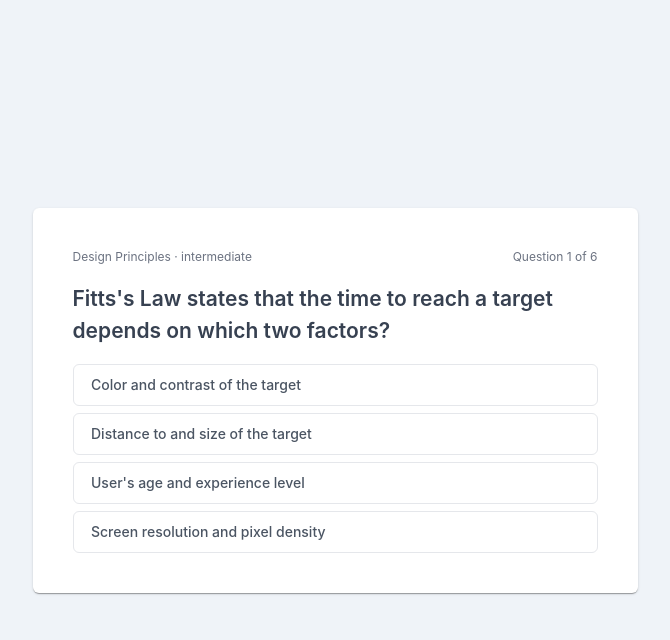
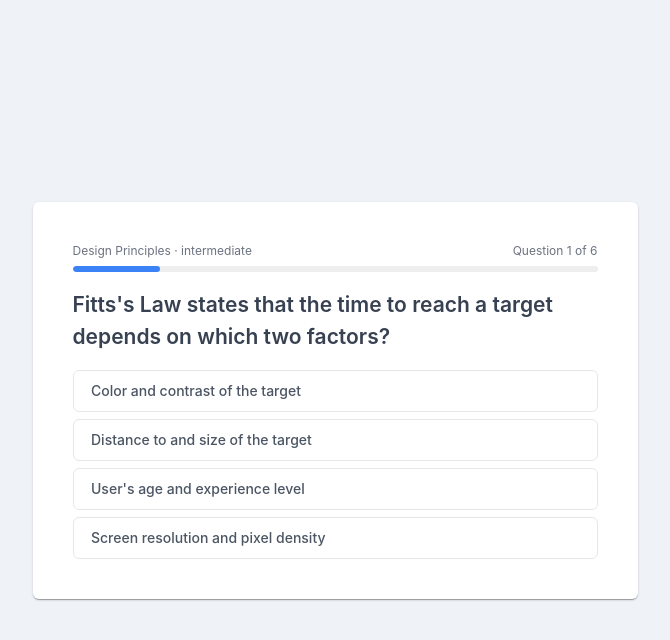
Before and after one commit to designdexter/design-system, a React (Vite) app: page / in a window 1280 px wide. Both pictures are taken after a click on the button "Intermediate". Shown: the top 640 px of the page, without its empty margins (305-975 px from the left). Built offline with nearby package versions, Linux system fonts and the light colour scheme.

Commit message:
Fix App.tsx: complete question 16, fix guard placement, clean up structure

```diff
--- a/src/App.css
+++ b/src/App.css
@@ -155,3 +155,25 @@ body {
   font-size: var(--font-size-base);
   color: var(--color-text-secondary);
 }
+
+/* ── Progress Bar ── */
+.progress-wrapper {
+  display: flex;
+  flex-direction: column;
+  gap: 6px;
+}
+
+.progress-track {
+  width: 100%;
+  height: 6px;
+  background: var(--surface-200);
+  border-radius: var(--border-radius-full);
+  overflow: hidden;
+}
+
+.progress-fill {
+  height: 100%;
+  background: var(--color-primary);
+  border-radius: var(--border-radius-full);
+  transition: width 0.3s ease;
+}
--- a/src/App.tsx
+++ b/src/App.tsx
@@ -1,4 +1,5 @@
 import './App.css';
+import { useState } from 'react';
 import { Button } from './stories/Button';
 
 // ── Question Bank ──────────────────────────────────────────────
@@ -73,7 +74,8 @@ const questions = [
     category: "Accessibility",
     explanation: "WCAG 2.1 AA requires a minimum 4.5:1 contrast ratio for normal text and 3:1 for large text (18pt+ or 14pt+ bold)."
   },
-  {id: 6,
+  {
+    id: 6,
     question: "What is the 'peak-end rule' in user experience?",
     options: [
       "Users remember the most recent interaction and the overall average experience",
@@ -86,7 +88,8 @@ const questions = [
     category: "Psychology",
     explanation: "The peak-end rule suggests that people judge an experience largely based on how they felt at its most intense point and at its end, rather than the total sum or average of every moment."
   },
-    {id: 7,
+  {
+    id: 7,
     question: "Which of the following is NOT a common method for conducting user research?",
     options: [
       "Surveys",
@@ -99,7 +102,8 @@ const questions = [
     category: "User Research",
     explanation: "A/B testing is a method for comparing two versions of a design to see which performs better, but it's not typically used for gathering qualitative user insights like surveys, card sorting, or heatmaps."
   },
-    {id: 8,
+  {
+    id: 8,
     question: "What is the main goal of 'mobile-first' design?",
     options: [
       "To create a separate mobile app for users",
@@ -112,7 +116,8 @@ const questions = [
     category: "Responsive Design",
     explanation: "Mobile-first design means starting the design process with the smallest screen in mind, ensuring that the core content and functionality are prioritized before adding enhancements for larger screens."
   },
-    {id: 9,
+  {
+    id: 9,
     question: "In UX writing, what does the term 'microcopy' refer to?",
     options: [
       "The main body of text on a webpage",
@@ -125,8 +130,9 @@ const questions = [
     category: "UX Writing",
     explanation: "Microcopy refers to the small bits of text that help users navigate an interface, such as button labels, error messages, and tooltips."
   },
-    {id: 10,
-      question: "What is 'dark pattern' in UX design?",
+  {
+    id: 10,
+    question: "What is a 'dark pattern' in UX design?",
     options: [
       "A design that uses dark colors to create a moody atmosphere",
       "A design that intentionally tricks users into doing something they might not want to do",
@@ -152,8 +158,9 @@ const questions = [
     category: "UI Elements",
     explanation: "A call to action (CTA) is a button or link that encourages users to take a specific action, such as 'Sign Up', 'Buy Now', or 'Learn More'."
   },
-    { id: 12,
-      question: "What is the 'Hick's Law' in UX design?",
+  {
+    id: 12,
+    question: "What is 'Hick's Law' in UX design?",
     options: [
       "The time it takes to make a decision increases with the number of options",
       "Users prefer interfaces that follow a hierarchical structure",
@@ -165,8 +172,9 @@ const questions = [
     category: "Design Principles",
     explanation: "Hick's Law states that the time it takes for a user to make a decision increases as the number of options increases. This is why it's important to keep choices simple and limited."
   },
-    {id: 13,
-      question: "According to Gestalt principles, what term describes our tendency to group objects that are close together as belonging to the same unit?",
+  {
+    id: 13,
+    question: "According to Gestalt principles, what term describes our tendency to group objects that are close together?",
     options: [
       "Similarity",
       "Continuity",
@@ -178,7 +186,8 @@ const questions = [
     category: "Design Principles",
     explanation: "Proximity is a Gestalt principle that describes our tendency to group objects that are close together as belonging to the same unit."
   },
-    {id: 14,
+  {
+    id: 14,
     question: "Nielsen's research found that a small number of participants is enough to uncover the majority of usability issues. What is that number?",
     options: [
       "3",
@@ -191,7 +200,8 @@ const questions = [
     category: "Research Methods",
     explanation: "Nielsen's research found that 5 participants are enough to uncover the majority of usability issues in a product."
   },
-    {id: 15,
+  {
+    id: 15,
     question: "What is the 'Zeigarnik Effect' in user experience?",
     options: [
       "The tendency for users to remember completed tasks better than incomplete ones",
@@ -204,8 +214,19 @@ const questions = [
     category: "Psychology",
     explanation: "The Zeigarnik Effect is the psychological phenomenon where people remember uncompleted or interrupted tasks better than completed ones, which can be leveraged in UX design to encourage user engagement."
   },
-    {id: 16,
+  {
+    id: 16,
     question: "Don Norman identified two 'gulfs' that explain where breakdowns in human-computer interaction occur. Which answer correctly names both?",
+    options: [
+      "Gulf of Execution and Gulf of Evaluation",
+      "Gulf of Perception and Gulf of Action",
+      "Gulf of Intention and Gulf of Feedback",
+      "Gulf of Cognition and Gulf of Emotion"
+    ],
+    answer: 0,
+    difficulty: "advanced",
+    category: "Design Principles",
+    explanation: "Don Norman's two gulfs: the Gulf of Execution (difficulty figuring out how to make a system do what you want) and the Gulf of Evaluation (difficulty figuring out whether the system has done what you wanted)."
   }
 ];
 
@@ -214,8 +235,6 @@ type Screen = 'welcome' | 'game' | 'results';
 type Level = 'beginner' | 'intermediate' | 'advanced';
 
 // ── App ────────────────────────────────────────────────────────
-import { useState } from 'react';
-
 export default function App() {
   const [screen, setScreen] = useState<Screen>('welcome');
   const [level, setLevel] = useState<Level>('beginner');
@@ -223,14 +242,11 @@ export default function App() {
   const [selected, setSelected] = useState<number | null>(null);
   const [score, setScore] = useState(0);
 
-  // Filter questions by chosen level
   const filtered = questions.filter(q => q.difficulty === level);
   const current = filtered[currentIndex];
   const isLast = currentIndex === filtered.length - 1;
 
-  if (!current || !current.options) {
-    return null;
-  }
+  if (!current || !current.options) return null;
 
   function startGame(chosenLevel: Level) {
     setLevel(chosenLevel);
@@ -241,7 +257,7 @@ export default function App() {
   }
 
   function handleAnswer(index: number) {
-    if (selected !== null) return; // already answered
+    if (selected !== null) return;
     setSelected(index);
     if (index === current.answer) {
       setScore(s => s + 1);
@@ -299,9 +315,18 @@ export default function App() {
   return (
     <div className="game-wrapper">
       <div className="question-card">
+
+        <div className="progress-wrapper">
           <div className="question-meta">
             <span>{current.category} · {current.difficulty}</span>
             <span>Question {currentIndex + 1} of {filtered.length}</span>
+          </div>
+          <div className="progress-track">
+            <div
+              className="progress-fill"
+              style={{ width: `${((currentIndex + 1) / filtered.length) * 100}%` }}
+            />
+          </div>
         </div>
 
         <p className="question-text">{current.question}</p>
@@ -339,6 +364,7 @@ export default function App() {
             onClick={handleNext}
           />
         )}
+
       </div>
     </div>
   );
```
Lines whose indentation alone changed are shown as unchanged.
